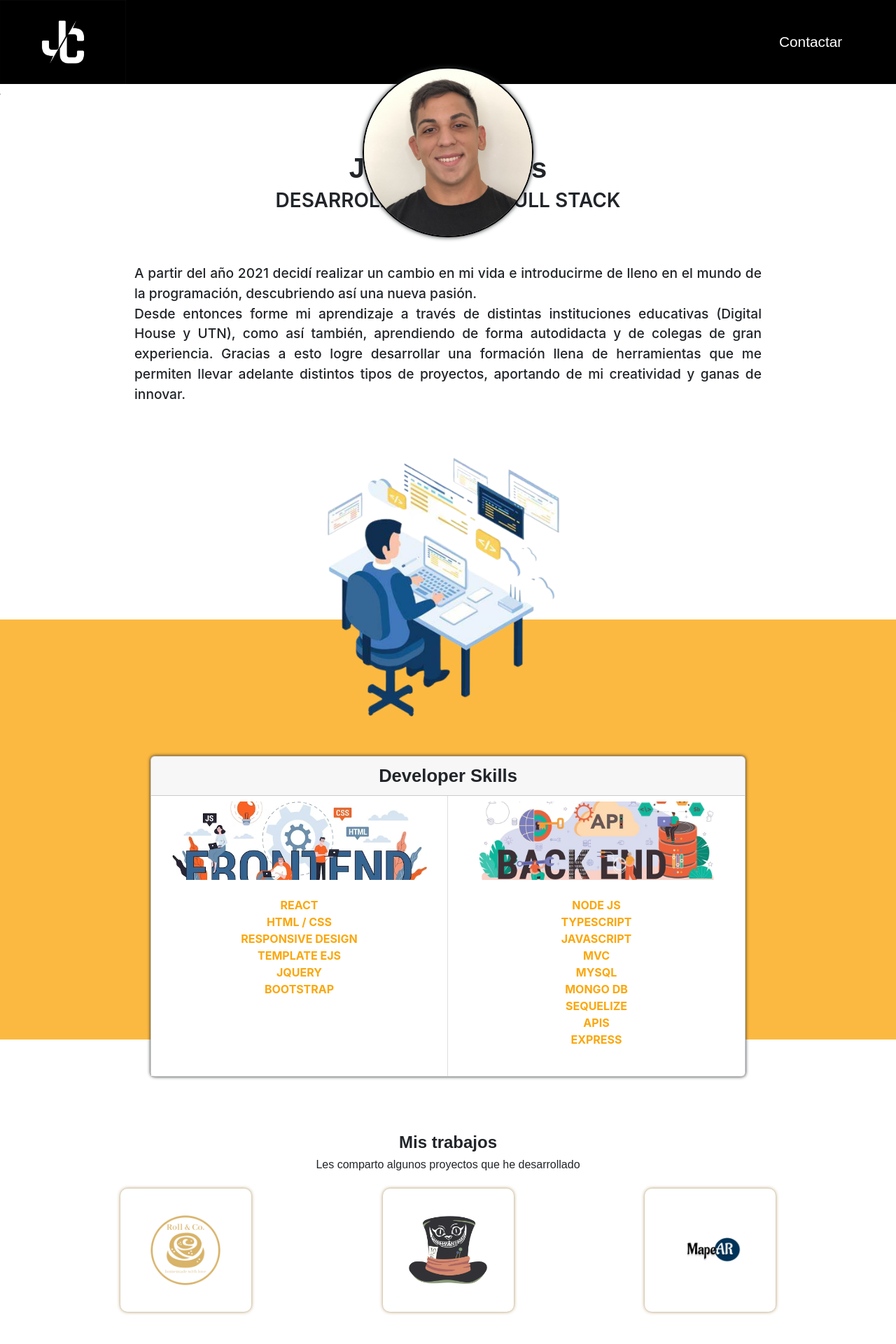
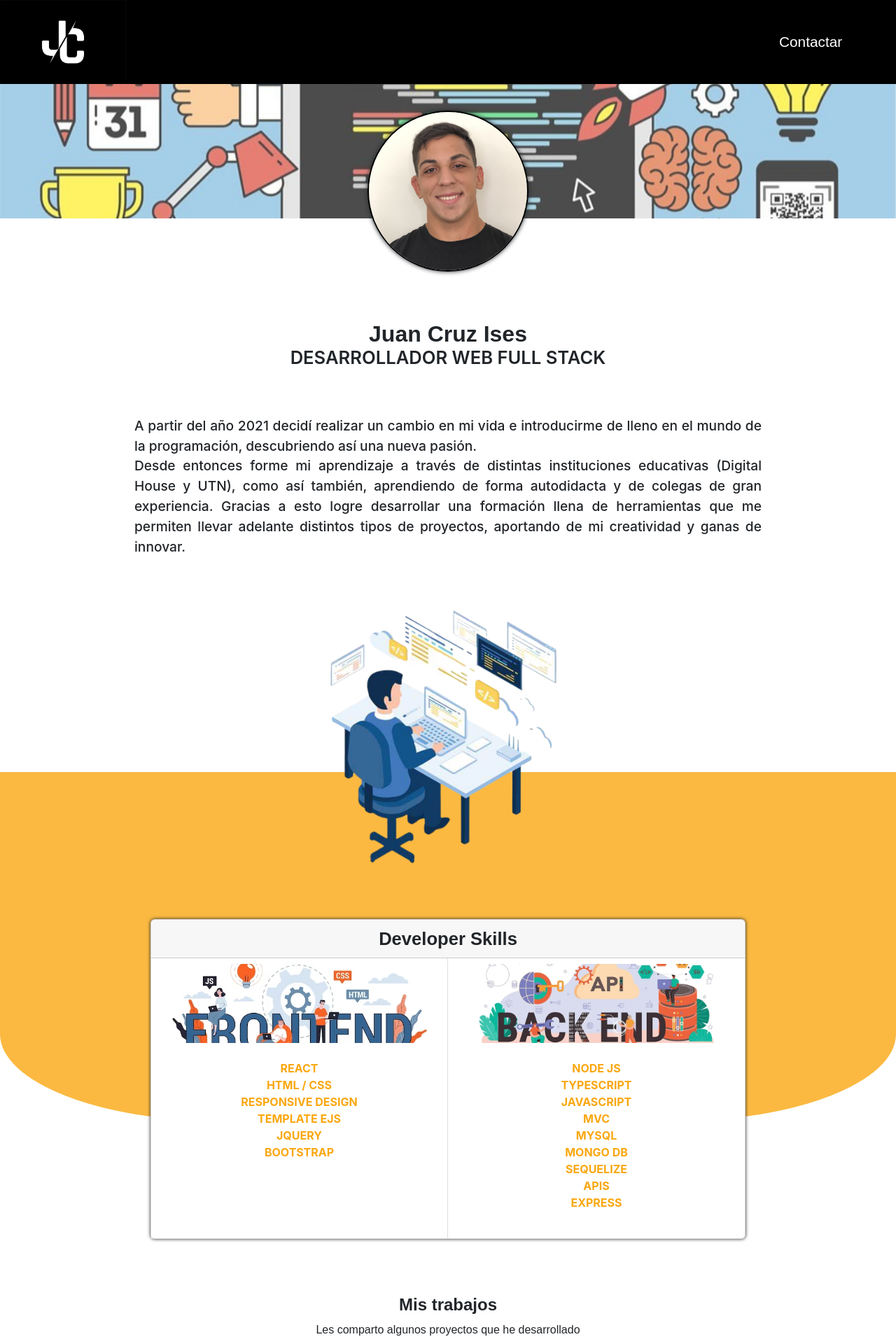
Before and after one commit to JuanCruzIses/portfolio, a React (Create React App) app: page / in a window 1280 px wide. Shown: the top 1920 px of the page at 70% size. Built offline with nearby package versions, Linux system fonts and the light colour scheme.

Commit message:
Modificaciones en los estilos

```diff
--- /dev/null
+++ b/src/components/ContainerImages.jsx
@@ -0,0 +1,11 @@
+
+function ContainerImages() {
+    return (
+<div className='container-images'>
+    <img alt='banner' className='banner-img' src={require('../images/banner.jpg')}></img>
+    <img alt='retrato-juancruzises' className='retrato-img scale-up-center' src={require('../images/retrato.jpg')}></img>
+</div>
+    )
+}
+
+export default ContainerImages
--- a/src/components/Footer.jsx
+++ b/src/components/Footer.jsx
@@ -37,6 +37,9 @@ function Footer(){
                         <span>CABA, Argentina</span>
                     </div>
                 </div>
+                <div className='copyright'>
+                    <p className='copyright-p'>© 2023 | Portfolio - Juan cruz Ises </p>
+                </div>
         </footer>
     )
 }
--- /dev/null
+++ b/src/components/ProjectsSection.jsx
@@ -0,0 +1,43 @@
+
+function ProjectsSection (){
+    return(
+        <section className='projects-section'>
+                <h4 className='title-projects-section'>Mis trabajos</h4>
+                <h6 className='subtitle-projects-section'>Les comparto algunos proyectos que he desarrollado</h6>
+
+                <div className='project-modal'>
+                    <img alt='logo-rollandco' className='image-project-modal rollandco' src={require('../images/logo_roll.jpg')}></img>
+                    <div className='overlay'>
+                        <h7 className='title-project-modal'>Roll & Co.</h7>
+                        <p className='p-project-modal'>Página web orientada a la venta de productos gastronomicos</p>
+                        <a className='a-project-modal' rel="noopener noreferrer" target={'_blank'} href='https://rollandco.vercel.app/'>
+                            <button className='button-project-modal'>Sitio web</button>
+                        </a>
+                    </div>
+                </div>
+                <div className='project-modal'>
+                    <img alt='logo-sombreroloco' className='image-project-modal sombrero' src={require('../images/logo-sombrero.png')}></img>
+                    <div className='overlay'>
+                        <h7 className='title-project-modal'>Sombrero loco</h7>
+                        <p className='p-project-modal'>Página web orientada a la venta de libros</p>
+                        <a className='a-project-modal' rel="noopener noreferrer" target={'_blank'} href='https://sombrereroloco.onrender.com/'>
+                            <button className='button-project-modal'>Sitio web </button>
+                        </a>
+                    </div>
+                </div>
+                <div className='project-modal'>
+                    <img alt='logo-mapear' className='image-project-modal mapear' src={require('../images/logo-mapear.jpg')}></img>
+                    <div className='overlay'>
+                        <h7 className='title-project-modal'>Mapear</h7>
+                        <p className='p-project-modal'>Página web orientada al turismo nacional<br></br> <b>Version Mobile</b></p>
+                        <a className='a-project-modal' rel="noopener noreferrer" target={'_blank'} href='https://mapear-y8ds.onrender.com/home'>
+                            <button className='button-project-modal'>Sitio web</button>
+                        </a>
+                    </div>
+                </div>
+
+            </section>
+    )
+}
+
+export default ProjectsSection
--- /dev/null
+++ b/src/components/SkillsSection.jsx
@@ -0,0 +1,15 @@
+import ListGroupWithHeaderExample from './SkillCards'
+
+function SkillsSection (){
+    return(
+        <section className='skills-section'>
+                <div className='background-color'></div>
+                <div className='container-ilustracion-img'>
+                    <img alt='ilustracion-grafica' className='ilustracion-img' src={require('../images/ilustracion.png')}></img>
+                </div>
+                <ListGroupWithHeaderExample></ListGroupWithHeaderExample>
+            </section>
+    )
+}
+
+export default SkillsSection
--- a/src/css/header.css
+++ b/src/css/header.css
@@ -1,6 +1,6 @@
 .header {
   height: 15vh;
-  width: 100vw;
+  width: 100%;
   display: flex;
   justify-content: space-between;
   background: black;
--- a/src/css/home.css
+++ b/src/css/home.css
@@ -1,22 +1,35 @@
+.container-images{
+    position: relative;
+}
+
 .banner-img{
-    width: 100vw;
-    height: 20vh;
+    width: 100%;
+    height: auto;
 }
 
 .retrato-img{
     box-shadow: 0px 0px 6px;
     border: 2px solid black;
-    height: 36vh;
     border-radius: 50%;
     position: absolute;
-    top: 6em;
     left: 0;
     right: 0;
     margin: auto;
+    width: 45%;
+    max-width: 215px;
+    height: auto;
+    top: 8%;
+}
+
+.separador{
+    height: 16vh;
+    display: block;
+    width: 100%;
 }
 
 .presentation{
-    width: 100vw;
+    margin-bottom: 5vh;
+    width: 100%;
     display: flex;
     justify-content: center;
     flex-wrap: wrap;
@@ -25,7 +38,7 @@
 h1{
     font-weight: 800;
     width: 100%;
-    margin: 4em auto 0;
+    margin: 5% auto 0;
     text-align: center;
     font-weight: bolder;
     font-family: "eurostile", sans-serif;
@@ -34,14 +47,19 @@ h1{
 h3{
     font-weight: 600;
     width: 100%;
-    margin: 0.2em 1em;
+    margin: 0 auto;
     text-align: center;
 }
 
 .about-me{
     text-align: justify;
-    width: 90vw;
+    width: 90%;
     margin: 1.5em auto;
+}
+
+.skills-section{
+    position: relative;
+    margin: 3.5em 0;
 }
 
 .background-color{
@@ -62,6 +80,7 @@ h3{
 
 .ilustracion-img{
     width: 70vw;
+    margin: 0em auto 1.5em;
 }
 
 .projects-section{
@@ -167,6 +186,14 @@ h3{
     font-weight: bold;
   }
 
+  @media (min-width:550px) {
+    h1{
+        font-size: 2em;
+        margin: 2% auto 0;
+    }
+
+}
+
   @media (min-width:375px) {
     .image-project-modal{
         width: 60%;
@@ -189,39 +216,15 @@ h3{
   }
 
   @media (min-width:560px) {
-    h1{
-        margin-top: 2.5em;
-       }
-
-    .banner-img{
-        height: 25vh;
-    }
-
     .ilustracion-img{
         width: 50vw;
     }
     }
 
     @media (min-width:620px) {
-       h1{
-        margin-top: 1.8em;
-       }
-
-       .retrato-img{
-            height: auto;
-            top: 6em;
-            width: 30%;
-       }
-
-        .banner-img{
-            height: auto;
+        .separador{
+            height: 15vh;
         }
-
-        /* .retrato-img{ */
-            /* width: 25%;
-            height: auto;
-            top: 9em;
-        } */
 
         .about-me{
             font-size: 1.2em;
@@ -231,20 +234,40 @@ h3{
 
         .background-color{
             margin-top: 10em;
-            height: 75vh;
+            height: 55%;
+            border-bottom-left-radius: 85px;
+            border-bottom-right-radius: 85px;
         }
+    }
+
+    @media(min-width:680px){
         .ilustracion-img{
-            width: 32vw;
+            width: 43vw;
+            max-width: 400px;
         }
-
     }
 
 @media(min-width: 768px){
+    h1{
+        font-size: 2em;
+    }
+
+    h3{
+        font-size: 1.6em;
+    }
+
     .retrato-img {
-        height: auto;
-        top: 6em;
-        width: 28%;
+        top: 20%;
+        max-width: 230px;
       }
+
+    .projects-section h4{
+        margin: 0 auto 0.45em;
+    }
+
+    .subtitle-projects-section{
+        margin-bottom: 5%;
+    }
 }
 
   @media (min-width:1000px){
@@ -262,17 +285,12 @@ h3{
     }
 
     .container-images{
-        overflow: hidden;
+        overflow: inherit;
     }
 
     .banner-img{
         height: 12em;
         object-fit: cover;
-      }
-
-      .retrato-img{
-        width: 19%;
-        top: 6em;
       }
 
     .projects-section h6{
@@ -283,3 +301,11 @@ h3{
         margin-top: 15em;
     }
   }
+
+  @media(min-width: 1024px) {
+    .background-color{
+        border-bottom-left-radius: 25%  ;
+        border-bottom-right-radius: 25%;
+    }
+
+  }
--- a/src/pages/Home.jsx
+++ b/src/pages/Home.jsx
@@ -1,18 +1,18 @@
+import React, { useState, useEffect} from 'react';
 import Header from '../components/Header'
 import Footer from '../components/Footer'
+import ContainerImages from '../components/ContainerImages'
+import SkillsSection from '../components/SkillsSection'
+import ProjectsSection from '../components/ProjectsSection'
 import '../css/home.css'
-import ListGroupWithHeaderExample from '../components/SkillCards'
-
 
 function Home() {
     return (
         <>
             <Header />
             <div>
-                <div className='container-images'>
-                    <img alt='banner' className='banner-img' src={require('../images/banner.jpg')}></img>
-                    <img alt='retrato-juancruzises' className='retrato-img scale-up-center' src={require('../images/retrato.jpg')}></img>
-                </div>
+                <ContainerImages/>
+                <div className='separador'></div>
                 <section className='presentation'>
                     <h1>Juan Cruz Ises</h1>
                     <h3>DESARROLLADOR WEB FULL STACK</h3>
@@ -23,47 +23,8 @@ function Home() {
                 Desde entonces forme mi aprendizaje a través de distintas instituciones educativas (Digital House y UTN), como así también, aprendiendo de forma autodidacta y de colegas de gran experiencia. Gracias a esto logre desarrollar una formación llena de herramientas que me permiten llevar adelante distintos tipos de proyectos, aportando de mi creatividad y ganas de innovar.
                 </p>
             </div>
-            <div className='background-color'></div>
-            <div className='container-ilustracion-img'>
-                <img alt='ilustracion-grafica' className='ilustracion-img' src={require('../images/ilustracion.png')}></img>
-            </div>
-            <ListGroupWithHeaderExample></ListGroupWithHeaderExample>
-            <section className='projects-section'>
-                <h4 className='title-projects-section'>Mis trabajos</h4>
-                <h6 className='subtitle-projects-section'>Les comparto algunos proyectos que he desarrollado</h6>
-
-                <div className='project-modal'>
-                    <img alt='logo-rollandco' className='image-project-modal rollandco' src={require('../images/logo_roll.jpg')}></img>
-                    <div className='overlay'>
-                        <h8 className='title-project-modal'>Roll & Co.</h8>
-                        <p className='p-project-modal'>Página web orientada a la venta de productos gastronomicos</p>
-                        <a className='a-project-modal' rel="noopener noreferrer" target={'_blank'} href='https://rollandco.vercel.app/'>
-                            <button className='button-project-modal'>Sitio web</button>
-                        </a>
-                    </div>
-                </div>
-                <div className='project-modal'>
-                    <img alt='logo-sombreroloco' className='image-project-modal sombrero' src={require('../images/logo-sombrero.png')}></img>
-                    <div className='overlay'>
-                        <h8 className='title-project-modal'>Sombrero loco</h8>
-                        <p className='p-project-modal'>Página web orientada a la venta de libros</p>
-                        <a className='a-project-modal' rel="noopener noreferrer" target={'_blank'} href='https://sombrereroloco.onrender.com/'>
-                            <button className='button-project-modal'>Sitio web </button>
-                        </a>
-                    </div>
-                </div>
-                <div className='project-modal'>
-                    <img alt='logo-mapear' className='image-project-modal mapear' src={require('../images/logo-mapear.jpg')}></img>
-                    <div className='overlay'>
-                        <h8 className='title-project-modal'>Mapear</h8>
-                        <p className='p-project-modal'>Página web orientada al turismo nacional<br></br> <b>Version Mobile</b></p>
-                        <a className='a-project-modal' rel="noopener noreferrer" target={'_blank'} href='https://mapear-y8ds.onrender.com/home'>
-                            <button className='button-project-modal'>Sitio web</button>
-                        </a>
-                    </div>
-                </div>
-
-            </section>
+            <SkillsSection></SkillsSection>
+            <ProjectsSection></ProjectsSection>
             <Footer />
         </>
     )
```
Also changed, not shown: src/css/footer.css (+14 -0 lines).
